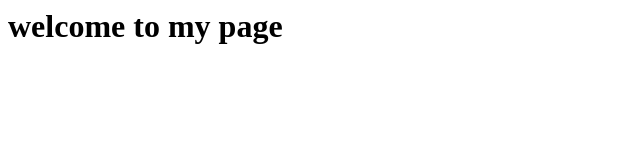
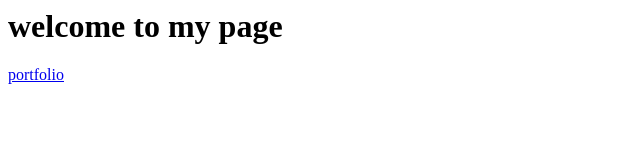
Before and after one commit to bharkavi3003/fswd, a plain HTML site: page index.html in a window 1280 px wide. Shown: the full height of the page, 0-640 px from the left. Drawn offline with Linux system fonts and the light colour scheme.

Commit message:
Update index.html

```diff
--- a/index.html
+++ b/index.html
@@ -1 +1,2 @@
 <h1>welcome to my page</h1>
+<a href="https://ramya210505.github.io/fswd/ex1/port.html" alt="port">portfolio</a>
```
